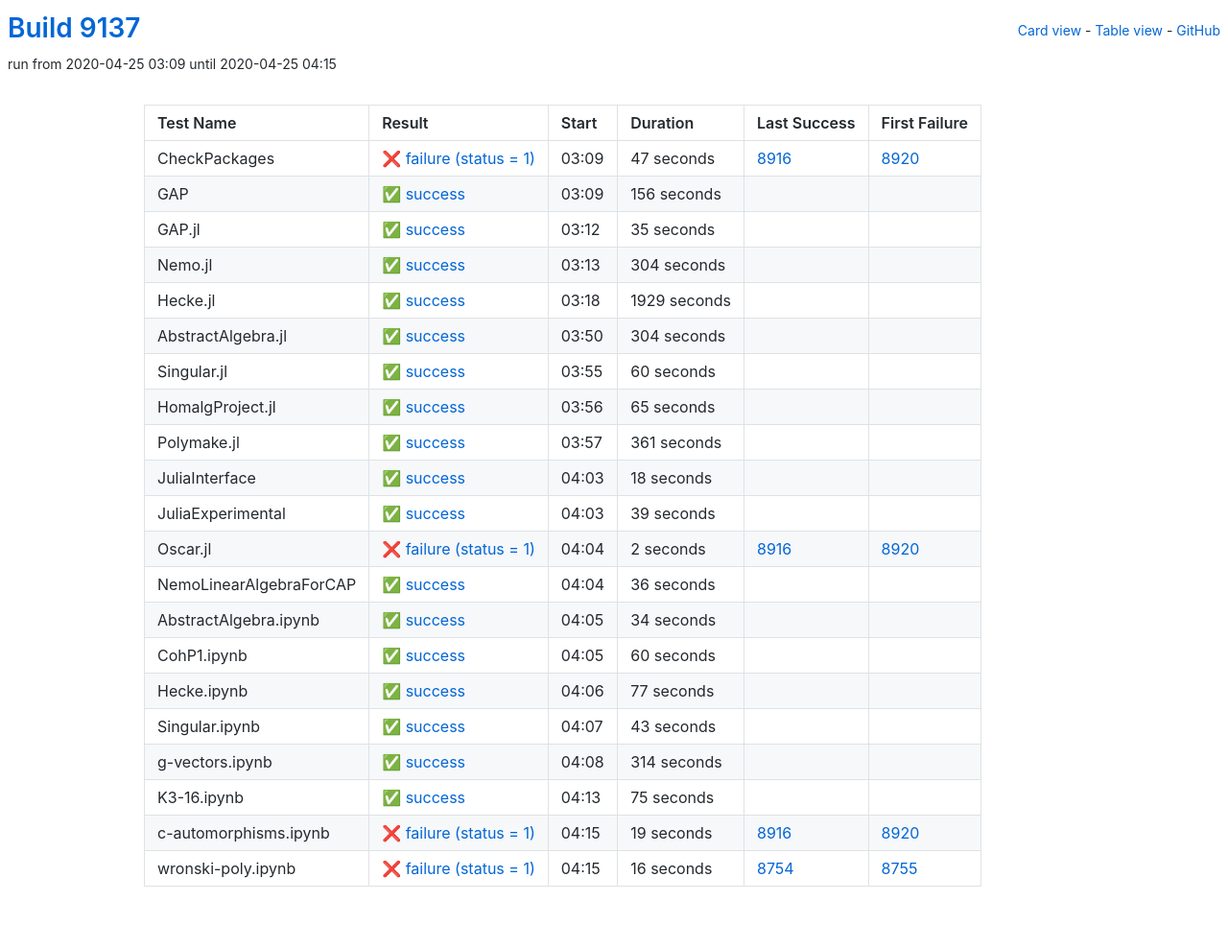
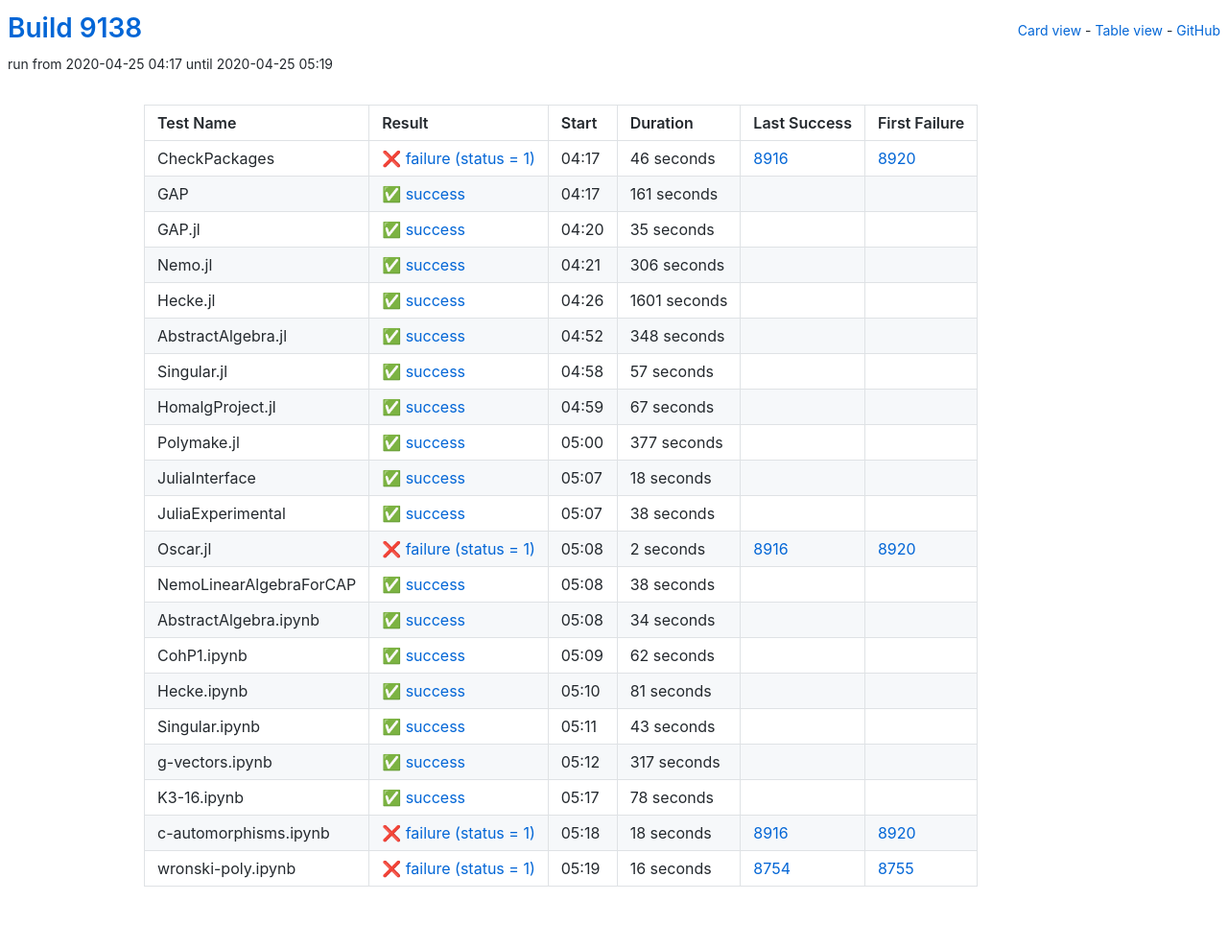
Before and after one commit to oscar-system/oscar-ci-status, a Jekyll site: the page built from table.html, in a window 1280 px wide. Shown: the whole page at 96% size. Built offline with Jekyll 4.4.1, drawn with Linux system fonts in a browser that asks for light colours.

Commit message:
Build 9138

```diff
--- a/_data/ci.yml
+++ b/_data/ci.yml
@@ -1,27 +1,27 @@
-build: 9137
-build_url: https://oscarci.mathematik.uni-kl.de/job/oscar/9137/
+build: 9138
+build_url: https://oscarci.mathematik.uni-kl.de/job/oscar/9138/
 job: oscar
 tests:
-- duration: 47
+- duration: 46
   exitcode: 1
   first_failure: 8920
   first_failure_url: https://oscarci.mathematik.uni-kl.de/job/oscar/8920/
   last_success: 8916
   last_success_url: https://oscarci.mathematik.uni-kl.de/job/oscar/8916/
-  log: https://oscarci.mathematik.uni-kl.de/job/oscar/9137/artifact/logs/build-9137/CheckPackages.log
+  log: https://oscarci.mathematik.uni-kl.de/job/oscar/9138/artifact/logs/build-9138/CheckPackages.log
   name: CheckPackages
-  start: 2020-04-25 03:09
+  start: 2020-04-25 04:17
   status: failure
   success: false
-- duration: 156
+- duration: 161
   exitcode: 0
   first_failure: false
   first_failure_url: null
   last_success: false
   last_success_url: null
-  log: https://oscarci.mathematik.uni-kl.de/job/oscar/9137/artifact/logs/build-9137/GAP.log
+  log: https://oscarci.mathematik.uni-kl.de/job/oscar/9138/artifact/logs/build-9138/GAP.log
   name: GAP
-  start: 2020-04-25 03:09
+  start: 2020-04-25 04:17
   status: success
   success: true
 - duration: 35
@@ -30,75 +30,75 @@ tests:
   first_failure_url: null
   last_success: false
   last_success_url: null
-  log: https://oscarci.mathematik.uni-kl.de/job/oscar/9137/artifact/logs/build-9137/GAP.jl.log
+  log: https://oscarci.mathematik.uni-kl.de/job/oscar/9138/artifact/logs/build-9138/GAP.jl.log
   name: GAP.jl
-  start: 2020-04-25 03:12
+  start: 2020-04-25 04:20
   status: success
   success: true
-- duration: 304
+- duration: 306
   exitcode: 0
   first_failure: false
   first_failure_url: null
   last_success: false
   last_success_url: null
-  log: https://oscarci.mathematik.uni-kl.de/job/oscar/9137/artifact/logs/build-9137/Nemo.jl.log
+  log: https://oscarci.mathematik.uni-kl.de/job/oscar/9138/artifact/logs/build-9138/Nemo.jl.log
   name: Nemo.jl
-  start: 2020-04-25 03:13
+  start: 2020-04-25 04:21
   status: success
   success: true
-- duration: 1929
+- duration: 1601
   exitcode: 0
   first_failure: false
   first_failure_url: null
   last_success: false
   last_success_url: null
-  log: https://oscarci.mathematik.uni-kl.de/job/oscar/9137/artifact/logs/build-9137/Hecke.jl.log
+  log: https://oscarci.mathematik.uni-kl.de/job/oscar/9138/artifact/logs/build-9138/Hecke.jl.log
   name: Hecke.jl
-  start: 2020-04-25 03:18
+  start: 2020-04-25 04:26
   status: success
   success: true
-- duration: 304
+- duration: 348
   exitcode: 0
   first_failure: false
   first_failure_url: null
   last_success: false
   last_success_url: null
-  log: https://oscarci.mathematik.uni-kl.de/job/oscar/9137/artifact/logs/build-9137/AbstractAlgebra.jl.log
+  log: https://oscarci.mathematik.uni-kl.de/job/oscar/9138/artifact/logs/build-9138/AbstractAlgebra.jl.log
   name: AbstractAlgebra.jl
-  start: 2020-04-25 03:50
+  start: 2020-04-25 04:52
   status: success
   success: true
-- duration: 60
+- duration: 57
   exitcode: 0
   first_failure: false
   first_failure_url: null
   last_success: false
   last_success_url: null
-  log: https://oscarci.mathematik.uni-kl.de/job/oscar/9137/artifact/logs/build-9137/Singular.jl.log
+  log: https://oscarci.mathematik.uni-kl.de/job/oscar/9138/artifact/logs/build-9138/Singular.jl.log
   name: Singular.jl
-  start: 2020-04-25 03:55
+  start: 2020-04-25 04:58
   status: success
   success: true
-- duration: 65
+- duration: 67
   exitcode: 0
   first_failure: false
   first_failure_url: null
   last_success: false
   last_success_url: null
-  log: https://oscarci.mathematik.uni-kl.de/job/oscar/9137/artifact/logs/build-9137/HomalgProject.jl.log
+  log: https://oscarci.mathematik.uni-kl.de/job/oscar/9138/artifact/logs/build-9138/HomalgProject.jl.log
   name: HomalgProject.jl
-  start: 2020-04-25 03:56
+  start: 2020-04-25 04:59
   status: success
   success: true
-- duration: 361
+- duration: 377
   exitcode: 0
   first_failure: false
   first_failure_url: null
   last_success: false
   last_success_url: null
-  log: https://oscarci.mathematik.uni-kl.de/job/oscar/9137/artifact/logs/build-9137/Polymake.jl.log
+  log: https://oscarci.mathematik.uni-kl.de/job/oscar/9138/artifact/logs/build-9138/Polymake.jl.log
   name: Polymake.jl
-  start: 2020-04-25 03:57
+  start: 2020-04-25 05:00
   status: success
   success: true
 - duration: 18
@@ -107,20 +107,20 @@ tests:
   first_failure_url: null
   last_success: false
   last_success_url: null
-  log: https://oscarci.mathematik.uni-kl.de/job/oscar/9137/artifact/logs/build-9137/JuliaInterface.log
+  log: https://oscarci.mathematik.uni-kl.de/job/oscar/9138/artifact/logs/build-9138/JuliaInterface.log
   name: JuliaInterface
-  start: 2020-04-25 04:03
+  start: 2020-04-25 05:07
   status: success
   success: true
-- duration: 39
+- duration: 38
   exitcode: 0
   first_failure: false
   first_failure_url: null
   last_success: false
   last_success_url: null
-  log: https://oscarci.mathematik.uni-kl.de/job/oscar/9137/artifact/logs/build-9137/JuliaExperimental.log
+  log: https://oscarci.mathematik.uni-kl.de/job/oscar/9138/artifact/logs/build-9138/JuliaExperimental.log
   name: JuliaExperimental
-  start: 2020-04-25 04:03
+  start: 2020-04-25 05:07
   status: success
   success: true
 - duration: 2
@@ -129,20 +129,20 @@ tests:
   first_failure_url: https://oscarci.mathematik.uni-kl.de/job/oscar/8920/
   last_success: 8916
   last_success_url: https://oscarci.mathematik.uni-kl.de/job/oscar/8916/
-  log: https://oscarci.mathematik.uni-kl.de/job/oscar/9137/artifact/logs/build-9137/Oscar.jl.log
+  log: https://oscarci.mathematik.uni-kl.de/job/oscar/9138/artifact/logs/build-9138/Oscar.jl.log
   name: Oscar.jl
-  start: 2020-04-25 04:04
+  start: 2020-04-25 05:08
   status: failure
   success: false
-- duration: 36
+- duration: 38
   exitcode: 0
   first_failure: false
   first_failure_url: null
   last_success: false
   last_success_url: null
-  log: https://oscarci.mathematik.uni-kl.de/job/oscar/9137/artifact/logs/build-9137/NemoLinearAlgebraForCAP.log
+  log: https://oscarci.mathematik.uni-kl.de/job/oscar/9138/artifact/logs/build-9138/NemoLinearAlgebraForCAP.log
   name: NemoLinearAlgebraForCAP
-  start: 2020-04-25 04:04
+  start: 2020-04-25 05:08
   status: success
   success: true
 - duration: 34
@@ -151,31 +151,31 @@ tests:
   first_failure_url: null
   last_success: false
   last_success_url: null
-  log: https://oscarci.mathematik.uni-kl.de/job/oscar/9137/artifact/logs/build-9137/AbstractAlgebra.ipynb.log
+  log: https://oscarci.mathematik.uni-kl.de/job/oscar/9138/artifact/logs/build-9138/AbstractAlgebra.ipynb.log
   name: AbstractAlgebra.ipynb
-  start: 2020-04-25 04:05
+  start: 2020-04-25 05:08
   status: success
   success: true
-- duration: 60
+- duration: 62
   exitcode: 0
   first_failure: false
   first_failure_url: null
   last_success: false
   last_success_url: null
-  log: https://oscarci.mathematik.uni-kl.de/job/oscar/9137/artifact/logs/build-9137/CohP1.ipynb.log
+  log: https://oscarci.mathematik.uni-kl.de/job/oscar/9138/artifact/logs/build-9138/CohP1.ipynb.log
   name: CohP1.ipynb
-  start: 2020-04-25 04:05
+  start: 2020-04-25 05:09
   status: success
   success: true
-- duration: 77
+- duration: 81
   exitcode: 0
   first_failure: false
   first_failure_url: null
   last_success: false
   last_success_url: null
-  log: https://oscarci.mathematik.uni-kl.de/job/oscar/9137/artifact/logs/build-9137/Hecke.ipynb.log
+  log: https://oscarci.mathematik.uni-kl.de/job/oscar/9138/artifact/logs/build-9138/Hecke.ipynb.log
   name: Hecke.ipynb
-  start: 2020-04-25 04:06
+  start: 2020-04-25 05:10
   status: success
   success: true
 - duration: 43
@@ -184,42 +184,42 @@ tests:
   first_failure_url: null
   last_success: false
   last_success_url: null
-  log: https://oscarci.mathematik.uni-kl.de/job/oscar/9137/artifact/logs/build-9137/Singular.ipynb.log
+  log: https://oscarci.mathematik.uni-kl.de/job/oscar/9138/artifact/logs/build-9138/Singular.ipynb.log
   name: Singular.ipynb
-  start: 2020-04-25 04:07
+  start: 2020-04-25 05:11
   status: success
   success: true
-- duration: 314
+- duration: 317
   exitcode: 0
   first_failure: false
   first_failure_url: null
   last_success: false
   last_success_url: null
-  log: https://oscarci.mathematik.uni-kl.de/job/oscar/9137/artifact/logs/build-9137/g-vectors.ipynb.log
+  log: https://oscarci.mathematik.uni-kl.de/job/oscar/9138/artifact/logs/build-9138/g-vectors.ipynb.log
   name: g-vectors.ipynb
-  start: 2020-04-25 04:08
+  start: 2020-04-25 05:12
   status: success
   success: true
-- duration: 75
+- duration: 78
   exitcode: 0
   first_failure: false
   first_failure_url: null
   last_success: false
   last_success_url: null
-  log: https://oscarci.mathematik.uni-kl.de/job/oscar/9137/artifact/logs/build-9137/K3-16.ipynb.log
+  log: https://oscarci.mathematik.uni-kl.de/job/oscar/9138/artifact/logs/build-9138/K3-16.ipynb.log
   name: K3-16.ipynb
-  start: 2020-04-25 04:13
+  start: 2020-04-25 05:17
   status: success
   success: true
-- duration: 19
+- duration: 18
   exitcode: 1
   first_failure: 8920
   first_failure_url: https://oscarci.mathematik.uni-kl.de/job/oscar/8920/
   last_success: 8916
   last_success_url: https://oscarci.mathematik.uni-kl.de/job/oscar/8916/
-  log: https://oscarci.mathematik.uni-kl.de/job/oscar/9137/artifact/logs/build-9137/c-automorphisms.ipynb.log
+  log: https://oscarci.mathematik.uni-kl.de/job/oscar/9138/artifact/logs/build-9138/c-automorphisms.ipynb.log
   name: c-automorphisms.ipynb
-  start: 2020-04-25 04:15
+  start: 2020-04-25 05:18
   status: failure
   success: false
 - duration: 16
@@ -228,8 +228,8 @@ tests:
   first_failure_url: https://oscarci.mathematik.uni-kl.de/job/oscar/8755/
   last_success: 8754
   last_success_url: https://oscarci.mathematik.uni-kl.de/job/oscar/8754/
-  log: https://oscarci.mathematik.uni-kl.de/job/oscar/9137/artifact/logs/build-9137/wronski-poly.ipynb.log
+  log: https://oscarci.mathematik.uni-kl.de/job/oscar/9138/artifact/logs/build-9138/wronski-poly.ipynb.log
   name: wronski-poly.ipynb
-  start: 2020-04-25 04:15
+  start: 2020-04-25 05:19
   status: failure
   success: false
```
Also changed, not shown: README.md.
